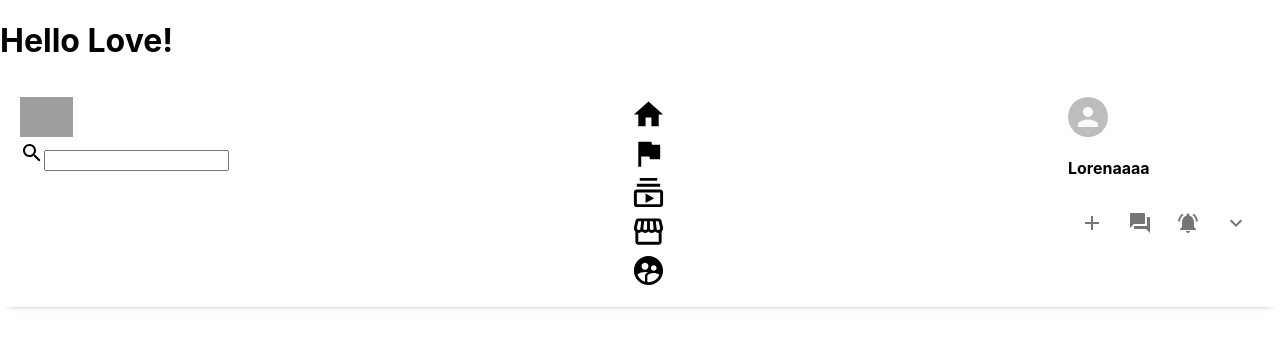
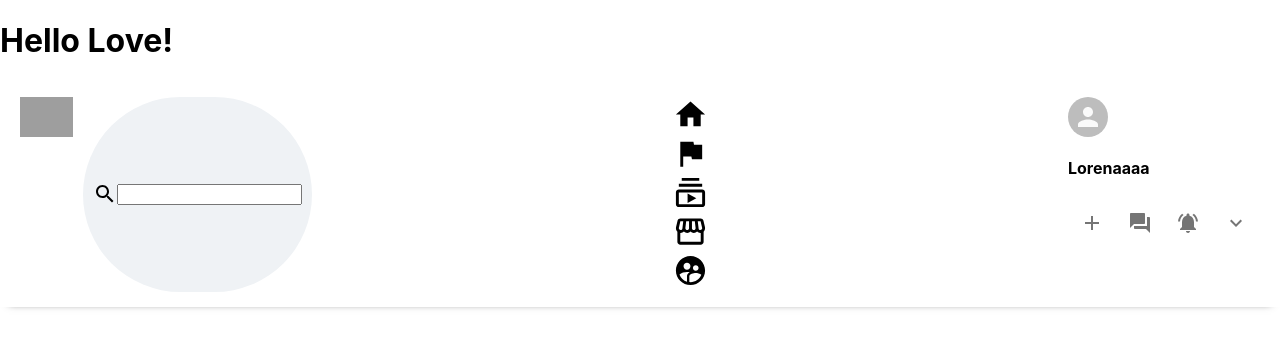
Before and after one commit to Lorena-Ramirez/Facebook-Clone, a React (Create React App) app: page / in a window 1280 px wide. Shown: the top 348 px of the page. Built offline with nearby package versions, Linux system fonts and the light colour scheme; grey boxes are pictures that could not be loaded.

Commit message:
added background color , border, and spacing to header input class

```diff
--- a/src/components/Header.css
+++ b/src/components/Header.css
@@ -9,6 +9,19 @@
   box-shadow: 0px 5px 8px -9px rgba(0, 0, 0, 0.75);
 }
 
+.header___left {
+  display: flex;
+  justify-content: space-evenly;
+}
+.header___input {
+  display: flex;
+  align-items: center;
+  background: #eff2f5;
+  padding: 10px;
+  margin-left: 10px;
+  border-radius: 999px;
+}
+
 .header___left > img {
   height: 40px;
 }
```
